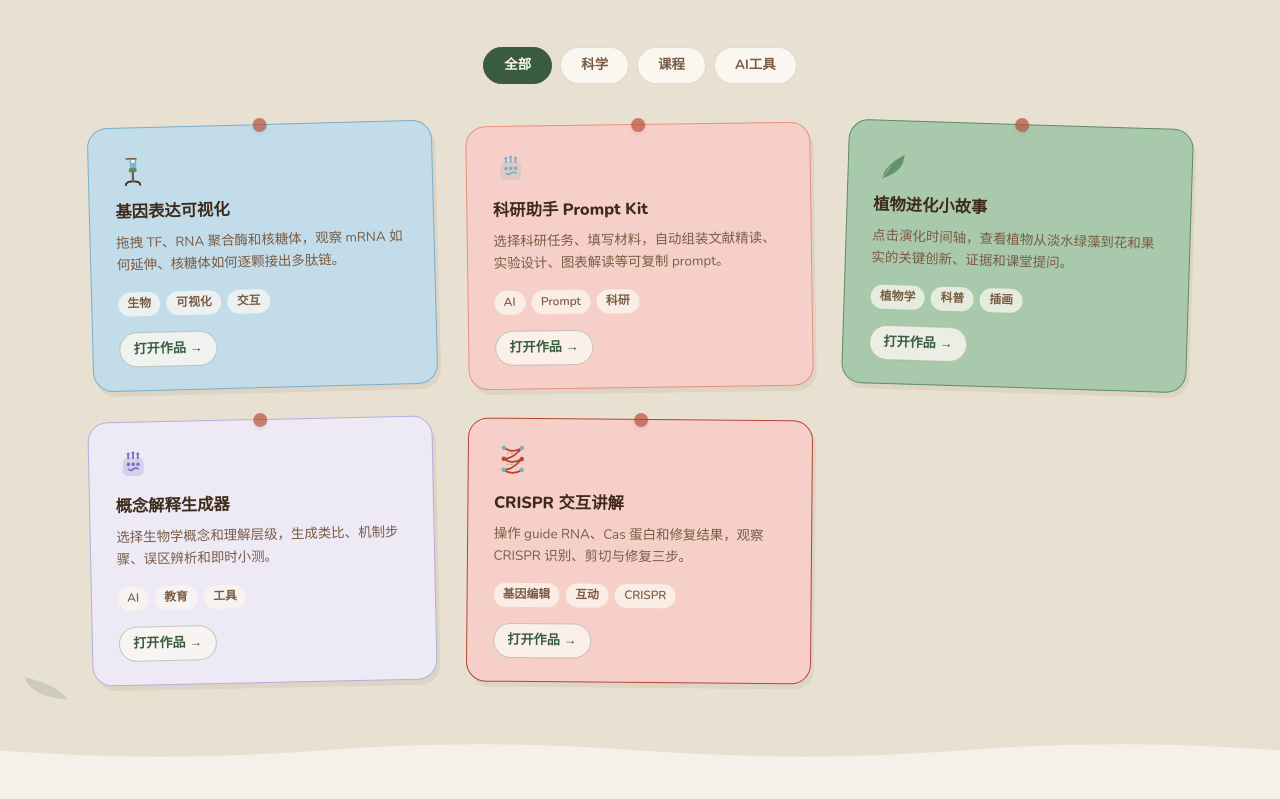
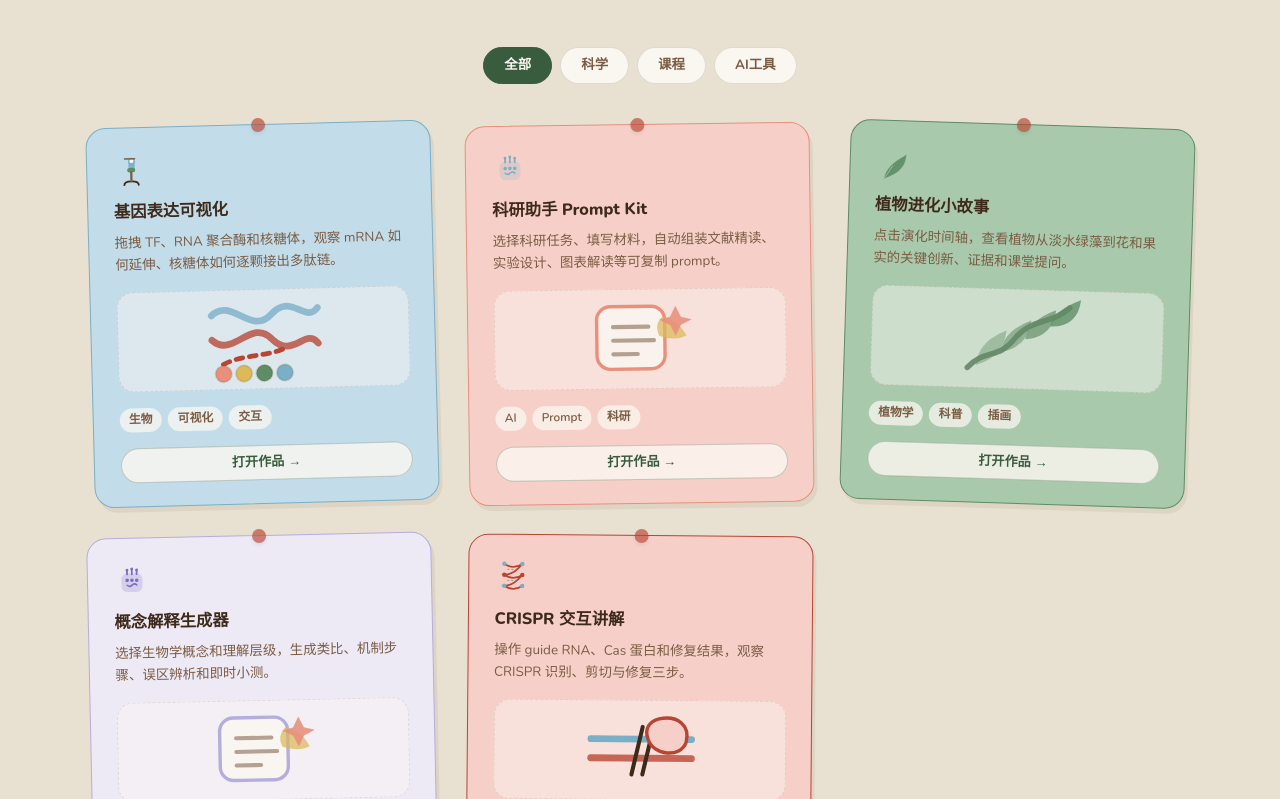
Before and after one commit to liruirui321/Bycherry, a React (Vite) app: page / in a window 1280 px wide. Shown: the part 761-1560 px from the top of the page. Built offline with nearby package versions, Linux system fonts and the light colour scheme.

Commit message:
Reuse illustrated work previews

```diff
--- a/src/app/components/Hero.tsx
+++ b/src/app/components/Hero.tsx
@@ -1,5 +1,6 @@
 import { IconMicroscope, IconTestTube, IconDNA, IconLeaf, IconLeafSmall, IconNotebook, IconStar, IconMushroom, IconBranch, IconSparkle, IconSeedling } from "./Icons";
 import { works } from "./Works";
+import { WorkPreviewIllustration } from "./WorkPreviewIllustration";
 import { navigateClient, shouldUseClientNavigation } from "../navigation";
 
 function FloatDeco({ children, style }: { children: React.ReactNode; style: React.CSSProperties }) {
@@ -52,61 +53,6 @@ function DotTexture({ style }: { style: React.CSSProperties }) {
           />
         ))
       )}
-    </svg>
-  );
-}
-
-function HeroWorkIllustration({ slug, color }: { slug: string; color: string }) {
-  if (slug === "gene-expression") {
-    return (
-      <svg width="96" height="72" viewBox="0 0 96 72" fill="none" aria-hidden="true">
-        <path d="M10 18 C25 4 39 34 54 18 C69 2 79 26 88 14" stroke="var(--cherry-blue)" strokeWidth="5" strokeLinecap="round" opacity="0.78" />
-        <path d="M10 36 C25 50 39 20 54 36 C69 52 79 28 88 40" stroke="var(--cherry-red)" strokeWidth="5" strokeLinecap="round" opacity="0.76" />
-        <path d="M18 54 C34 46 50 50 66 42" stroke="var(--cherry-red)" strokeWidth="3.5" strokeLinecap="round" strokeDasharray="5 5" />
-        {[18, 33, 48, 63].map((x, index) => (
-          <circle key={x} cx={x} cy={61} r="6" fill={["var(--cherry-peach)", "var(--cherry-yellow)", "var(--cherry-sage)", "var(--cherry-blue)"][index]} stroke="rgba(94,68,42,0.16)" strokeWidth="1.4" />
-        ))}
-      </svg>
-    );
-  }
-
-  if (slug === "plant-evolution-stories") {
-    return (
-      <svg width="96" height="72" viewBox="0 0 96 72" fill="none" aria-hidden="true">
-        <path d="M12 58 C24 44 34 52 46 36 C58 20 72 25 86 12" stroke="var(--cherry-forest)" strokeWidth="4" strokeLinecap="round" opacity="0.62" />
-        {[18, 36, 54, 72].map((x, index) => (
-          <path key={x} d={`M${x} ${56 - index * 10} Q${x + 2} ${38 - index * 8} ${x + 22} ${30 - index * 8} Q${x + 20} ${50 - index * 8} ${x} ${56 - index * 10}Z`} fill="var(--cherry-sage)" opacity={0.42 + index * 0.12} />
-        ))}
-      </svg>
-    );
-  }
-
-  if (slug === "crispr-interactive") {
-    return (
-      <svg width="96" height="72" viewBox="0 0 96 72" fill="none" aria-hidden="true">
-        <path d="M12 28 H86" stroke="var(--cherry-blue)" strokeWidth="5" strokeLinecap="round" />
-        <path d="M12 42 H86" stroke="var(--cherry-red)" strokeWidth="5" strokeLinecap="round" opacity="0.78" />
-        <path d="M50 19 L42 54 M58 19 L50 54" stroke="var(--cherry-warm-brown)" strokeWidth="3" strokeLinecap="round" />
-        <path d="M62 13 C76 10 85 18 82 30 C78 42 58 40 54 28 C51 20 55 15 62 13Z" fill="var(--cherry-peach-light)" stroke="var(--cherry-red)" strokeWidth="2.5" />
-      </svg>
-    );
-  }
-
-  if (slug === "research-prompt-kit" || slug === "concept-explainer") {
-    return (
-      <svg width="96" height="72" viewBox="0 0 96 72" fill="none" aria-hidden="true">
-        <rect x="16" y="12" width="50" height="46" rx="10" fill="rgba(250,247,241,0.82)" stroke={color} strokeWidth="2.5" />
-        <path d="M28 27 H54 M28 37 H58 M28 47 H46" stroke="var(--cherry-warm-mid)" strokeWidth="3" strokeLinecap="round" opacity="0.54" />
-        <path d="M64 20 Q76 22 82 34 Q74 38 62 34 Q58 26 64 20Z" fill="var(--cherry-yellow)" opacity="0.72" />
-        <path d="M74 12 L78 20 L86 22 L78 26 L74 34 L70 26 L62 22 L70 20Z" fill="var(--cherry-peach)" opacity="0.88" />
-      </svg>
-    );
-  }
-
-  return (
-    <svg width="96" height="72" viewBox="0 0 96 72" fill="none" aria-hidden="true">
-      <path d="M14 62 Q24 28 78 10 Q80 46 14 62Z" fill={color} opacity="0.42" />
-      <path d="M24 54 Q46 38 72 18" stroke="var(--cherry-warm-brown)" strokeWidth="2" strokeLinecap="round" opacity="0.3" />
     </svg>
   );
 }
@@ -320,7 +266,7 @@ export function Hero() {
                 </div>
                 <span style={{ color: "var(--cherry-warm-mid)", fontSize: "0.74rem", lineHeight: 1.45, position: "relative", zIndex: 1 }}>{work.desc}</span>
                 <div style={{ display: "flex", justifyContent: "flex-end", minHeight: 54, marginTop: "-0.15rem", opacity: 0.92 }}>
-                  <HeroWorkIllustration slug={work.slug} color={work.border} />
+                  <WorkPreviewIllustration slug={work.slug} color={work.border} />
                 </div>
               </a>
             ))}
--- /dev/null
+++ b/src/app/components/WorkPreviewIllustration.tsx
@@ -0,0 +1,54 @@
+export function WorkPreviewIllustration({ slug, color, width = 96, height = 72 }: { slug: string; color: string; width?: number; height?: number }) {
+  if (slug === "gene-expression") {
+    return (
+      <svg width={width} height={height} viewBox="0 0 96 72" fill="none" aria-hidden="true">
+        <path d="M10 18 C25 4 39 34 54 18 C69 2 79 26 88 14" stroke="var(--cherry-blue)" strokeWidth="5" strokeLinecap="round" opacity="0.78" />
+        <path d="M10 36 C25 50 39 20 54 36 C69 52 79 28 88 40" stroke="var(--cherry-red)" strokeWidth="5" strokeLinecap="round" opacity="0.76" />
+        <path d="M18 54 C34 46 50 50 66 42" stroke="var(--cherry-red)" strokeWidth="3.5" strokeLinecap="round" strokeDasharray="5 5" />
+        {[18, 33, 48, 63].map((x, index) => (
+          <circle key={x} cx={x} cy={61} r="6" fill={["var(--cherry-peach)", "var(--cherry-yellow)", "var(--cherry-sage)", "var(--cherry-blue)"][index]} stroke="rgba(94,68,42,0.16)" strokeWidth="1.4" />
+        ))}
+      </svg>
+    );
+  }
+
+  if (slug === "plant-evolution-stories") {
+    return (
+      <svg width={width} height={height} viewBox="0 0 96 72" fill="none" aria-hidden="true">
+        <path d="M12 58 C24 44 34 52 46 36 C58 20 72 25 86 12" stroke="var(--cherry-forest)" strokeWidth="4" strokeLinecap="round" opacity="0.62" />
+        {[18, 36, 54, 72].map((x, index) => (
+          <path key={x} d={`M${x} ${56 - index * 10} Q${x + 2} ${38 - index * 8} ${x + 22} ${30 - index * 8} Q${x + 20} ${50 - index * 8} ${x} ${56 - index * 10}Z`} fill="var(--cherry-sage)" opacity={0.42 + index * 0.12} />
+        ))}
+      </svg>
+    );
+  }
+
+  if (slug === "crispr-interactive") {
+    return (
+      <svg width={width} height={height} viewBox="0 0 96 72" fill="none" aria-hidden="true">
+        <path d="M12 28 H86" stroke="var(--cherry-blue)" strokeWidth="5" strokeLinecap="round" />
+        <path d="M12 42 H86" stroke="var(--cherry-red)" strokeWidth="5" strokeLinecap="round" opacity="0.78" />
+        <path d="M50 19 L42 54 M58 19 L50 54" stroke="var(--cherry-warm-brown)" strokeWidth="3" strokeLinecap="round" />
+        <path d="M62 13 C76 10 85 18 82 30 C78 42 58 40 54 28 C51 20 55 15 62 13Z" fill="var(--cherry-peach-light)" stroke="var(--cherry-red)" strokeWidth="2.5" />
+      </svg>
+    );
+  }
+
+  if (slug === "research-prompt-kit" || slug === "concept-explainer") {
+    return (
+      <svg width={width} height={height} viewBox="0 0 96 72" fill="none" aria-hidden="true">
+        <rect x="16" y="12" width="50" height="46" rx="10" fill="rgba(250,247,241,0.82)" stroke={color} strokeWidth="2.5" />
+        <path d="M28 27 H54 M28 37 H58 M28 47 H46" stroke="var(--cherry-warm-mid)" strokeWidth="3" strokeLinecap="round" opacity="0.54" />
+        <path d="M64 20 Q76 22 82 34 Q74 38 62 34 Q58 26 64 20Z" fill="var(--cherry-yellow)" opacity="0.72" />
+        <path d="M74 12 L78 20 L86 22 L78 26 L74 34 L70 26 L62 22 L70 20Z" fill="var(--cherry-peach)" opacity="0.88" />
+      </svg>
+    );
+  }
+
+  return (
+    <svg width={width} height={height} viewBox="0 0 96 72" fill="none" aria-hidden="true">
+      <path d="M14 62 Q24 28 78 10 Q80 46 14 62Z" fill={color} opacity="0.42" />
+      <path d="M24 54 Q46 38 72 18" stroke="var(--cherry-warm-brown)" strokeWidth="2" strokeLinecap="round" opacity="0.3" />
+    </svg>
+  );
+}
--- a/src/app/components/Works.tsx
+++ b/src/app/components/Works.tsx
@@ -1,5 +1,6 @@
 import { useState } from "react";
 import { IconMicroscope, IconAI, IconLeaf, IconFlask, IconDNA } from "./Icons";
+import { WorkPreviewIllustration } from "./WorkPreviewIllustration";
 import { navigateClient, shouldUseClientNavigation } from "../navigation";
 
 type Category = "全部" | "科学" | "课程" | "AI工具";
@@ -84,7 +85,9 @@ function WorkCard({ work }: { work: (typeof works)[0] }) {
         position: "relative",
         color: "inherit",
         textDecoration: "none",
-        display: "block",
+        display: "grid",
+        gridTemplateRows: "auto auto 1fr auto auto",
+        minHeight: 330,
       }}
     >
       {/* Push pin */}
@@ -99,6 +102,10 @@ function WorkCard({ work }: { work: (typeof works)[0] }) {
       <p style={{ color: "var(--cherry-warm-mid)", fontSize: "0.84rem", lineHeight: 1.65, marginBottom: "1rem" }}>
         {work.desc}
       </p>
+
+      <div style={{ minHeight: 92, display: "flex", justifyContent: "center", alignItems: "center", background: "rgba(250,247,241,0.46)", border: "1.5px dashed rgba(94,68,42,0.12)", borderRadius: 16, marginBottom: "1rem" }}>
+        <WorkPreviewIllustration slug={work.slug} color={work.border} width={132} height={98} />
+      </div>
 
       <div style={{ display: "flex", flexWrap: "wrap", gap: 6 }}>
         {work.tags.map((t) => (
```
